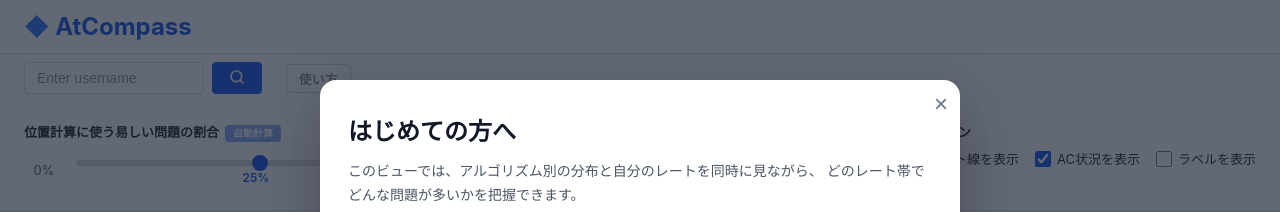
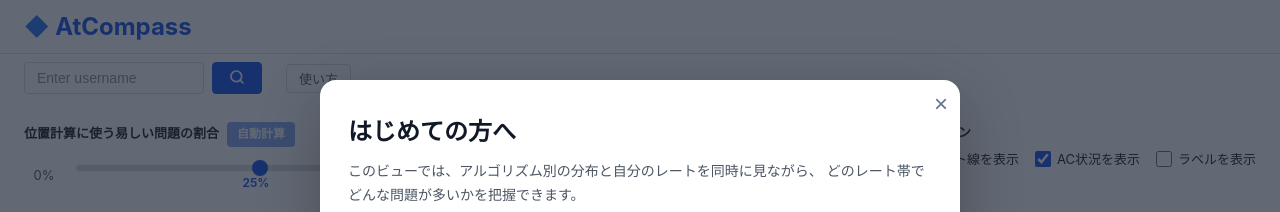
Before and after one commit to vdslab/theme2026-kaziru, a React (Vite) app: page / in a window 1280 px wide. Shown: the top 212 px of the page. Built offline with nearby package versions, Linux system fonts and the light colour scheme.

Commit message:
fix: ボタンを大きく

```diff
--- a/style.css
+++ b/style.css
@@ -725,16 +725,16 @@
 
 /* Auto Optimize */
 .auto-optimize-button {
-  margin-left: 6px;
-  padding: 1px 8px;
+  margin-left: 8px;
+  padding: 4px 10px;
   border: none;
   border-radius: 4px;
   background: #2563eb;
   color: white;
-  font-size: 10px;
+  font-size: 12px;
   font-weight: 700;
   vertical-align: middle;
-  line-height: 1.5;
+  line-height: 1.4;
   cursor: pointer;
   transition: background-color 0.15s;
 }
```
